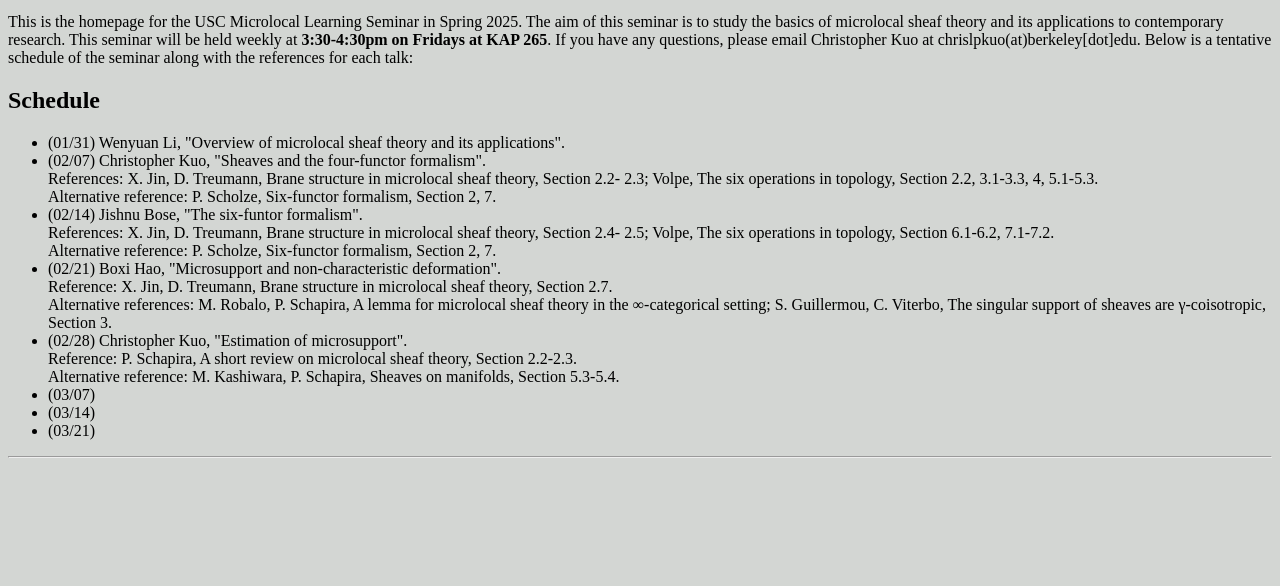
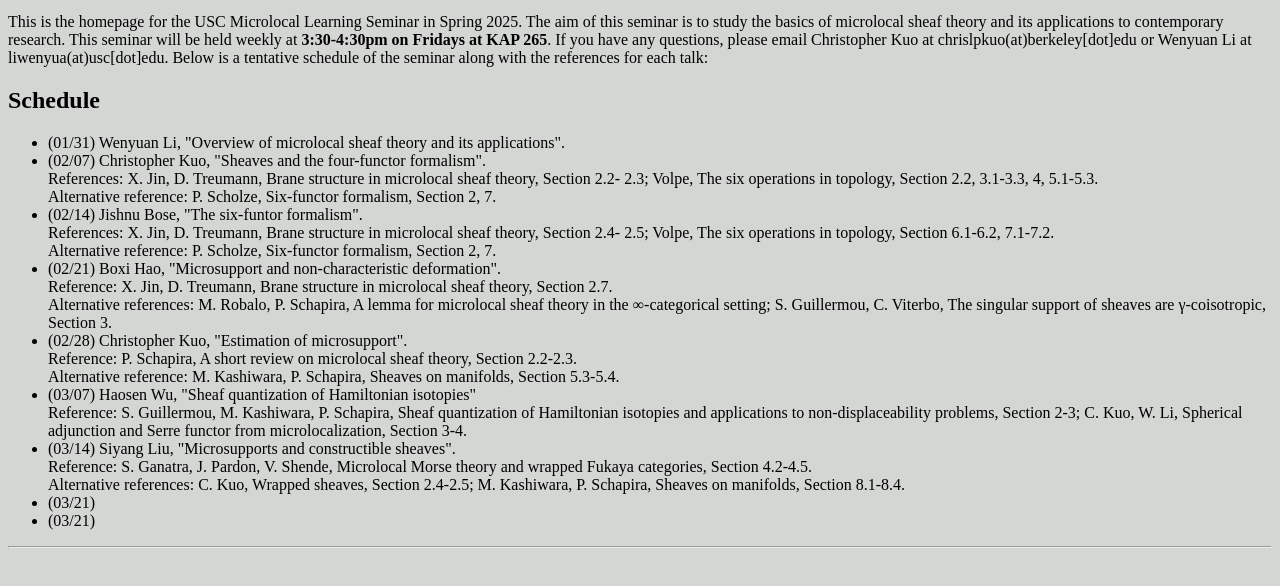
Before and after one commit to chriskuo0/Microlocal-Seminar, a plain HTML site: page index.html in a window 1280 px wide. Shown: the part 64-650 px from the top of the page. Drawn offline with Linux system fonts and the light colour scheme.

Commit message:
Update index.html

```diff
--- a/index.html
+++ b/index.html
@@ -27,7 +27,7 @@ img {
 This is the homepage for the USC Microlocal Learning Seminar in Spring 2025.
 The aim of this seminar is to study the basics of microlocal sheaf theory and its applications to contemporary research.
 This seminar will be held weekly at <b>3:30-4:30pm on Fridays at KAP 265</b>.
-If you have any questions, please email Christopher Kuo at chrislpkuo(at)berkeley[dot]edu.
+If you have any questions, please email Christopher Kuo at chrislpkuo(at)berkeley[dot]edu or Wenyuan Li at liwenyua(at)usc[dot]edu.
 Below is a tentative schedule of the seminar along with the references for each talk:
 </p>
 
@@ -58,8 +58,15 @@ Below is a tentative schedule of the seminar along with the references for each
 		<li>(02/28) Christopher Kuo, "Estimation of microsupport". <br>
 		Reference: P. Schapira, A short review on microlocal sheaf theory, Section 2.2-2.3. <br>
 		Alternative reference: M. Kashiwara, P. Schapira, Sheaves on manifolds, Section 5.3-5.4.</li>
-		<li>(03/07) </li>
-		<li>(03/14)  </li>
+		<li>(03/07) Haosen Wu, "Sheaf quantization of Hamiltonian isotopies"<br>
+		Reference: S. Guillermou, M. Kashiwara, P. Schapira, Sheaf quantization of Hamiltonian isotopies and applications to non-displaceability problems, Section 2-3;
+		C. Kuo, W. Li, Spherical adjunction and Serre functor from microlocalization, Section 3-4.
+		</li>
+		<li>(03/14) Siyang Liu, "Microsupports and constructible sheaves". <br>
+		Reference: S. Ganatra, J. Pardon, V. Shende, Microlocal Morse theory and wrapped Fukaya
+		categories, Section 4.2-4.5. <br>
+		Alternative references: C. Kuo, Wrapped sheaves, Section 2.4-2.5; M. Kashiwara, P. Schapira, Sheaves on manifolds, Section 8.1-8.4.</li>
+		<li>(03/21)</li>
 		<li>(03/21)</li>
 	</ul>
 <hr>
```
